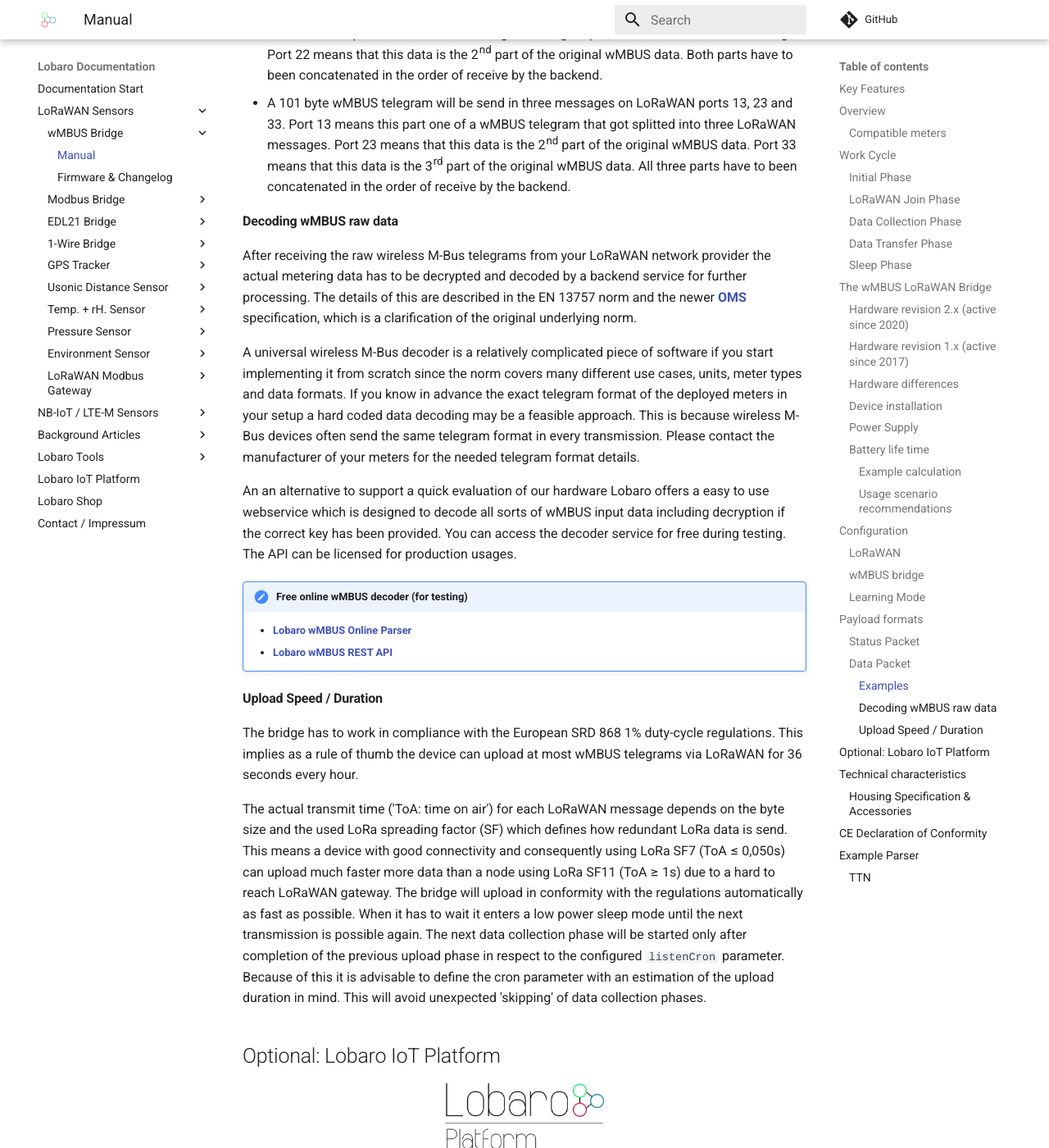
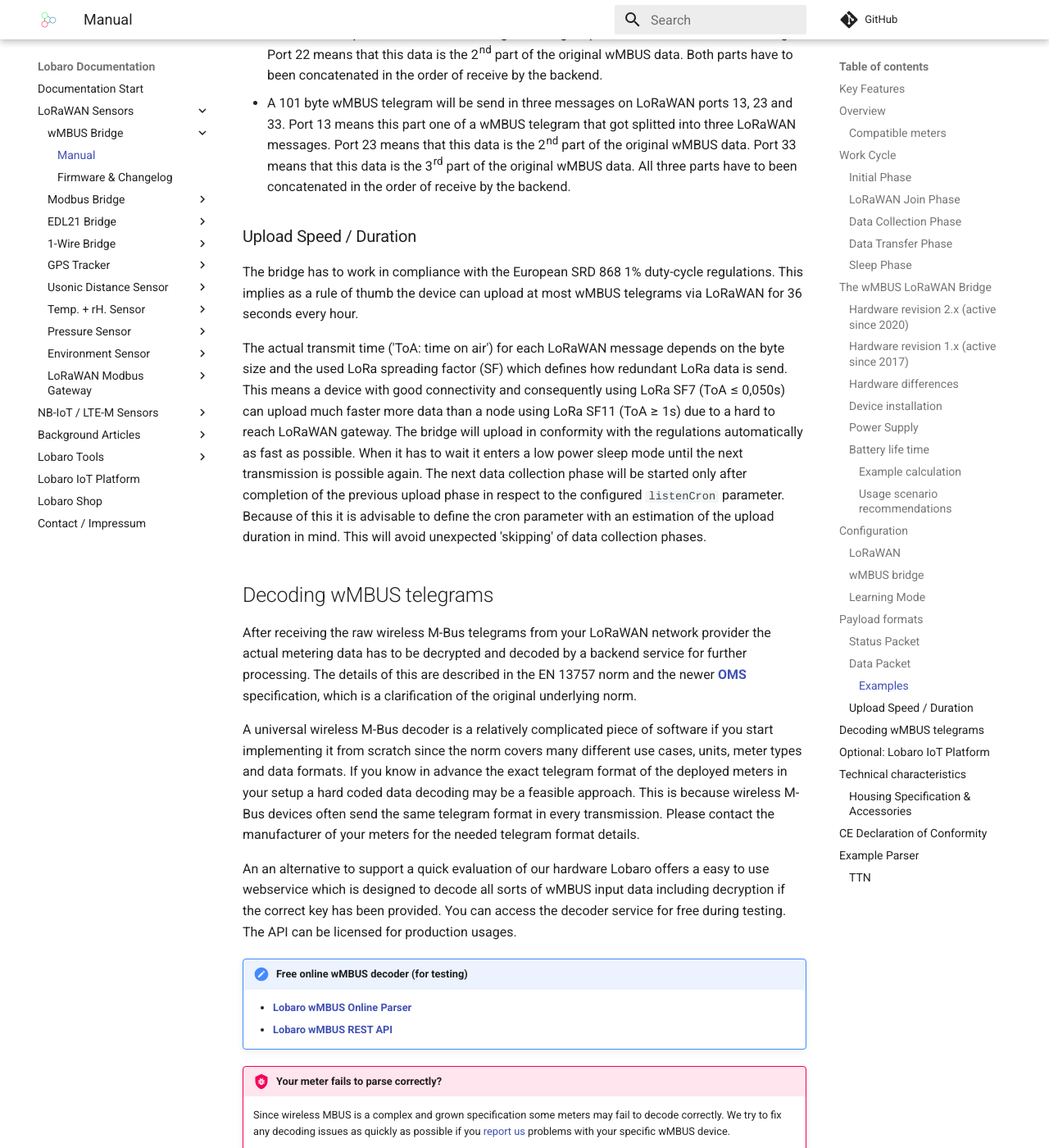
Before and after one commit to Lobaro/docs, an MkDocs documentation site: the page built from docs/lorawan-sensors/wmbus-lorawan/index.md, in a window 1280 px wide and 1400 px high, scrolled down 12365 px. Shown: the whole window at 82% size. Built offline with MkDocs 1.6.1 and Material for MkDocs 9.7.7, drawn with Linux system fonts in a browser that asks for light colours; a script that is not in the unit is left out; comment, search, counter and statistics services are not loaded; some of the changed lines change nothing that is shown.

Commit message:
add note to wmbus parsing service

```diff
--- a/docs/lorawan-sensors/wmbus-lorawan/index.md
+++ b/docs/lorawan-sensors/wmbus-lorawan/index.md
@@ -377,7 +377,23 @@
 + A 75 byte wMBUS telegram will be send in two messages on LoRaWAN ports 12 and 22. Port 12 means this part one of a wMBUS telegram that got splitted into two LoRaWAN messages. Port 22 means that this data is the 2nd part of the original wMBUS data. Both parts have to been concatenated in the order of receive by the backend.
 + A 101 byte wMBUS telegram will be send in three messages on LoRaWAN ports 13, 23 and 33. Port 13 means this part one of a wMBUS telegram that got splitted into three LoRaWAN messages. Port 23 means that this data is the 2nd part of the original wMBUS data. Port 33 means that this data is the 3rd part of the original wMBUS data. All three parts have to been concatenated in the order of receive by the backend.
 
-####Decoding wMBUS raw data
+###Upload Speed / Duration
+The bridge has to work in compliance with the European SRD 868 1% duty-cycle regulations.
+This implies as a rule of thumb the device can upload at most wMBUS telegrams via LoRaWAN for 36
+seconds every hour.
+
+The actual transmit time ('ToA: time on air') for each LoRaWAN
+message depends on the byte size and the used LoRa spreading factor (SF) which defines how
+redundant LoRa data is send. This means a device with good connectivity and consequently
+using LoRa SF7 (ToA ≤ 0,050s) can upload much faster more data than a node using LoRa
+SF11 (ToA ≥ 1s) due to a hard to reach LoRaWAN gateway. The bridge will upload in
+conformity with the regulations automatically as fast as possible. When it has to wait it
+enters a low power sleep mode until the next transmission is possible again.
+The next data collection phase will be started only after completion of the previous upload
+phase in respect to the configured `listenCron` parameter. Because of this it is advisable to define the cron parameter with an
+estimation of the upload duration in mind. This will avoid unexpected 'skipping' of data collection phases.
+
+##Decoding wMBUS telegrams
 After receiving the raw wireless M-Bus telegrams from your LoRaWAN network provider
 the actual metering data has to be decrypted and decoded by a backend service for further
 processing. The details of this are described in the EN 13757 norm and the newer [**OMS**](https://oms-group.org/en/download4all/oms-specification/){: target="_blank"}
@@ -400,21 +416,11 @@
     * [**Lobaro wMBUS Online Parser**](https://platform.lobaro.com/#/wmbus/parser){: target="_blank"}
     * [**Lobaro wMBUS REST API**](https://platform.lobaro.com/#/wmbus/api){: target="_blank"}
 
-####Upload Speed / Duration
-The bridge has to work in compliance with the European SRD 868 1% duty-cycle regulations.
-This implies as a rule of thumb the device can upload at most wMBUS telegrams via LoRaWAN for 36
-seconds every hour.
+!!! bug "Your meter fails to parse correctly?"
+    Since wireless MBUS is a complex and grown specification some meters may fail to decode correctly.
+    We try to fix any decoding issues as quickly as possible if you [report us](https://www.lobaro.com/contact/){: target="_blank"}
+    problems with your specific wMBUS device.
 
-The actual transmit time ('ToA: time on air') for each LoRaWAN
-message depends on the byte size and the used LoRa spreading factor (SF) which defines how
-redundant LoRa data is send. This means a device with good connectivity and consequently
-using LoRa SF7 (ToA ≤ 0,050s) can upload much faster more data than a node using LoRa
-SF11 (ToA ≥ 1s) due to a hard to reach LoRaWAN gateway. The bridge will upload in
-conformity with the regulations automatically as fast as possible. When it has to wait it
-enters a low power sleep mode until the next transmission is possible again.
-The next data collection phase will be started only after completion of the previous upload
-phase in respect to the configured `listenCron` parameter. Because of this it is advisable to define the cron parameter with an
-estimation of the upload duration in mind. This will avoid unexpected 'skipping' of data collection phases.
 
 ##Optional: Lobaro IoT Platform
 ![Lobaro-IoT-Platform](files/platform-logo-medium-small-120px.jpg){: style="height:80px;display: block; margin: 0 auto;"}
```
